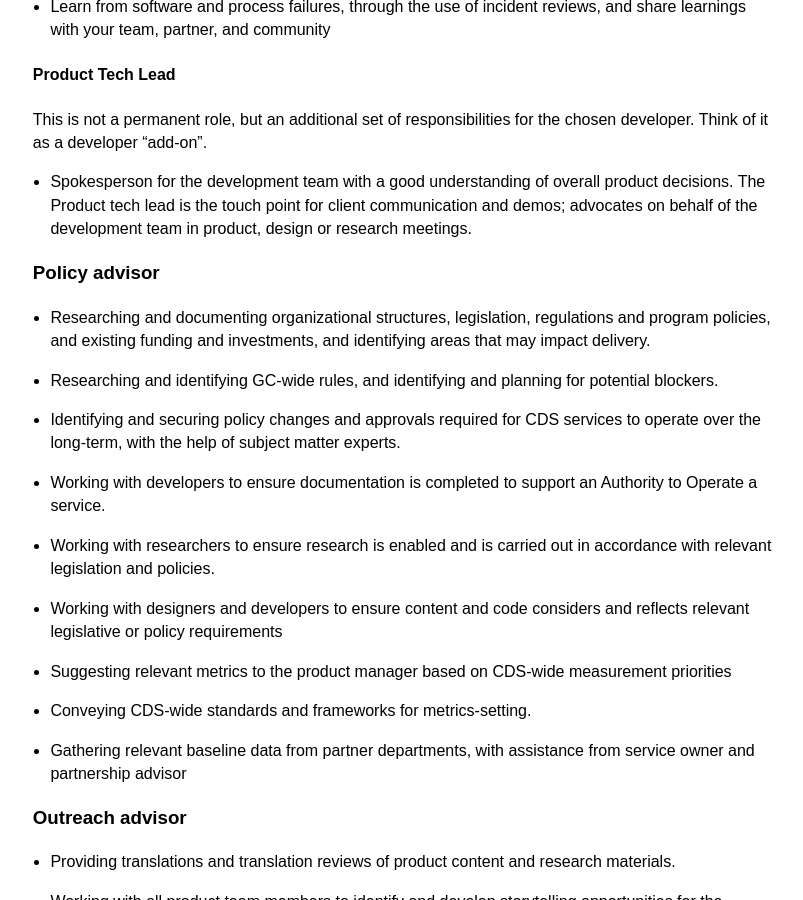
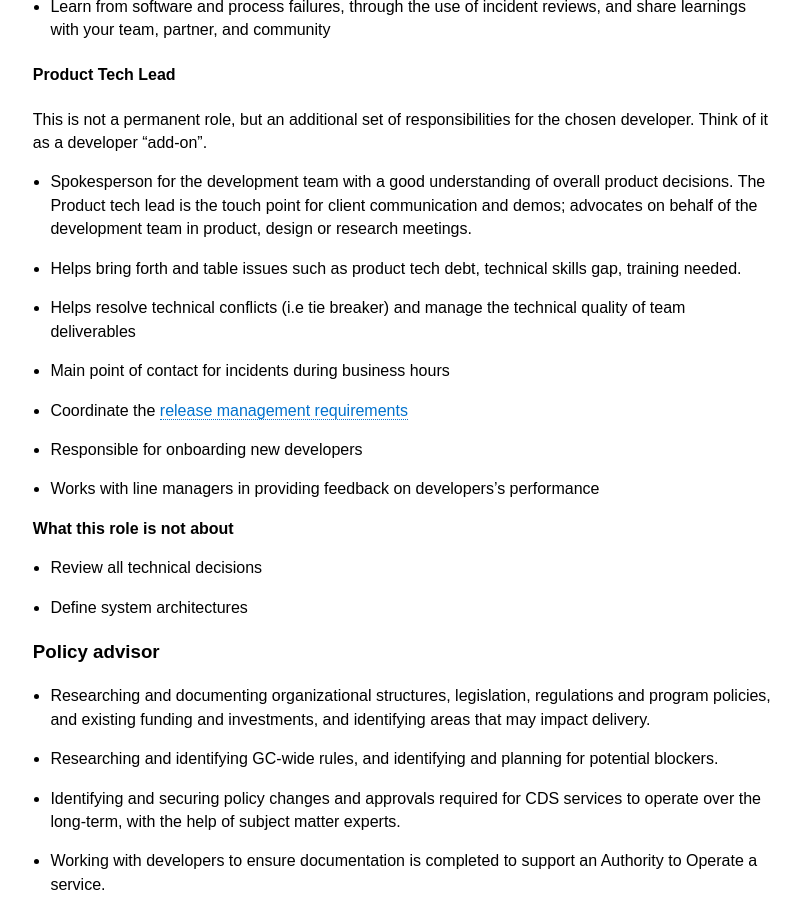
Before and after one commit to cds-snc/guide-product-teams-equipes-produits, a Jekyll site: the page built from _pages/en/responsibilities.md, in a window 1280 px wide and 900 px high, scrolled down 6034 px. Shown: the whole window, without its empty margins (236-1039 px from the left). Built offline with Jekyll 4.4.1, drawn with Linux system fonts in a browser that asks for light colours.

Commit message:
Update responsibilities.md

```diff
--- a/_pages/en/responsibilities.md
+++ b/_pages/en/responsibilities.md
@@ -22,7 +22,6 @@ trans_url: "/responsibilities/"
 *   Raising opportunities to tell compelling stories about their work to the Outreach team
 *   Being able to demonstrate the working service, and explain the reasoning behind key product decisions.
 *   _For partnership products:_ Coaching their “pair” from the partner on how to adapt their expertise to our way of working.
-
 
 - <a href="#product-manager-responsibilities">Product manager responsibilities</a>
 - <a href="#partnership-advisor-responsibilities">Partnership advisor responsibilities</a>
@@ -163,6 +162,16 @@ _For platform products_
 This is not a permanent role, but an additional set of responsibilities for the chosen developer. Think of it as a developer “add-on”.
 
 *   Spokesperson for the development team with a good understanding of overall product decisions. The Product tech lead is the touch point for client communication and demos; advocates on behalf of the development team in product, design or research meetings.
+*   Helps bring forth and table issues such as product tech debt, technical skills gap, training needed.
+*   Helps resolve technical conflicts (i.e tie breaker) and manage the technical quality of team deliverables
+*   Main point of contact for incidents during business hours
+*   Coordinate the <a href="https://cds-snc.github.io/guide-product-teams-equipes-produits/release-management-responsibilities/">release management requirements</a>
+*   Responsible for onboarding new developers
+*   Works with line managers in providing feedback on developers’s performance
+
+**What this role is not about**
+*   Review all technical decisions
+*   Define system architectures
 
 ### Policy advisor {#policy-advisor}
 
```
